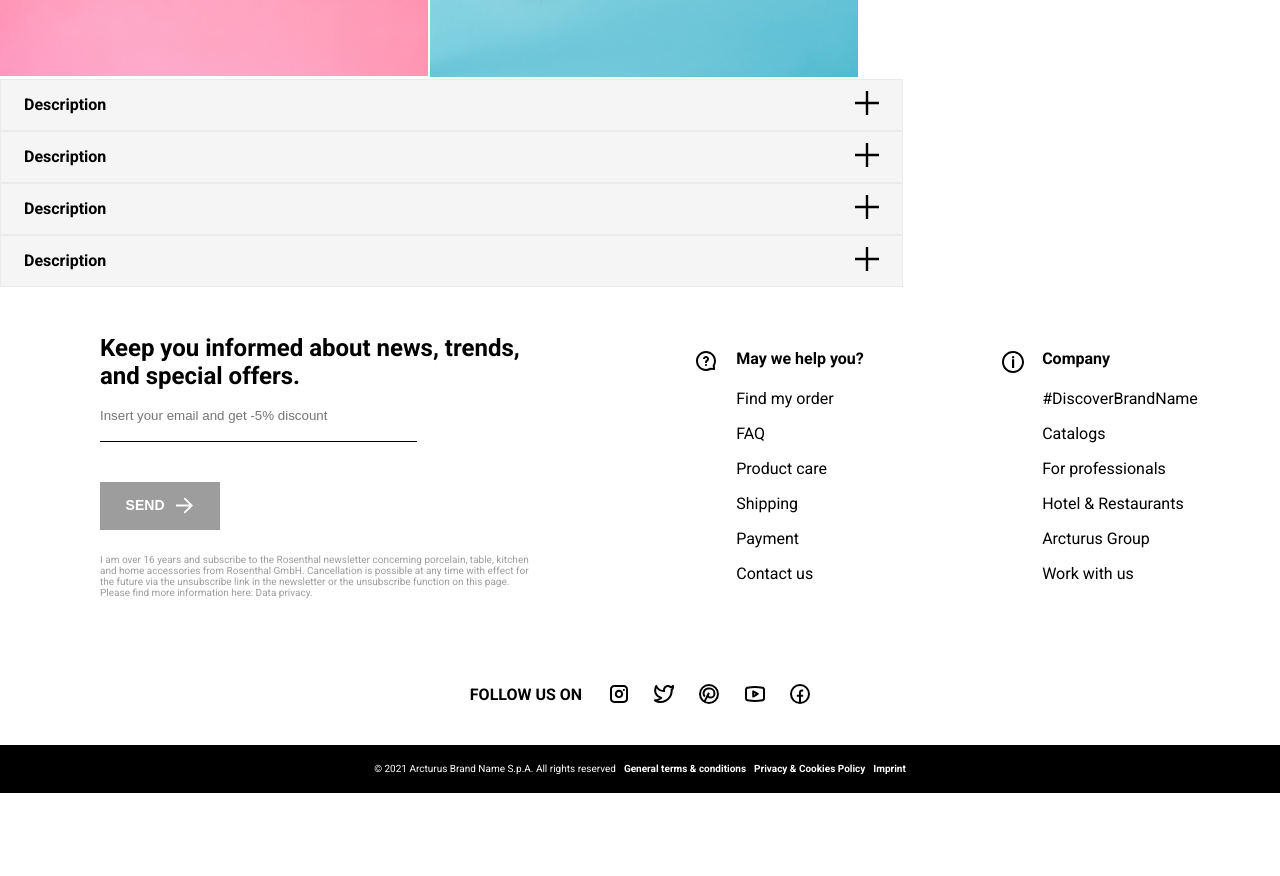
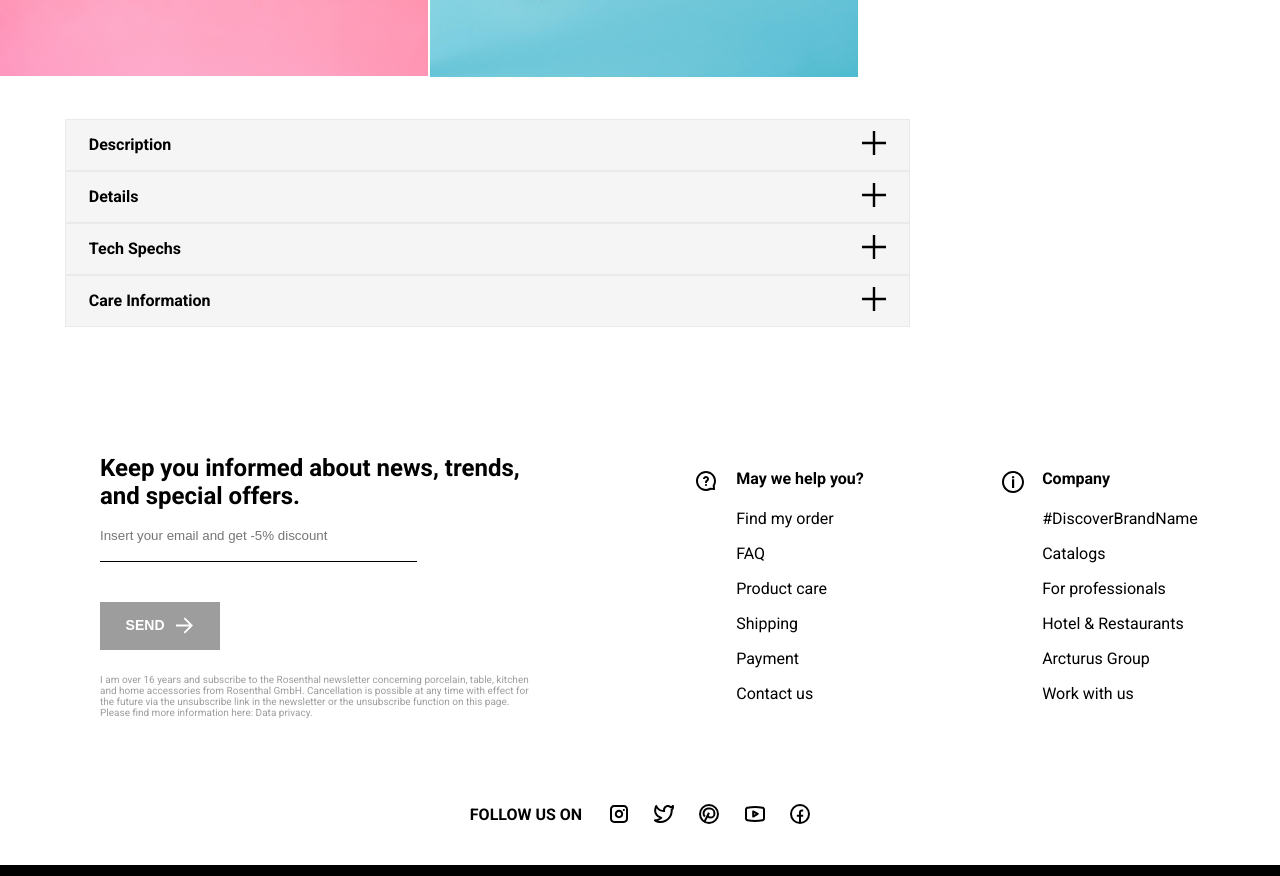
Before and after one commit to iryydo/fragoline, a website: page pages/product.html in a window 1280 px wide. Shown: the part 987-1863 px from the top of the page. Before the commit the page ends 1780 px from the top, so only its background shows below. Drawn offline with nearby package versions, Linux system fonts and the light colour scheme.

Commit message:
ufficialmente conclusi accordion

```diff
--- a/pages/product.html
+++ b/pages/product.html
@@ -152,26 +152,25 @@
                     </button>
                 </div>
             </div>
-
-            <div class="accordion">
+            <div class="accordion accordion__product">
                 <h3 class="accordion-title plus-icon">Description</h3>
                 <p class="accordion-content hidden">Lorem ipsum dolor sit amet consectetur adipisicing elit. Quasi
                     cumque
                     ducimus porro, quae tempore recusandae repellat tenetur quisquam consequatur. Vel minus maxime
                     repellat enim animi qui tenetur corporis recusandae fuga.</p>
-                <h3 class="accordion-title plus-icon">Description</h3>
+                <h3 class="accordion-title plus-icon">Details</h3>
                 <p class="accordion-content hidden">Lorem ipsum dolor sit amet consectetur adipisicing elit. Quasi
                     cumque
                     ducimus porro, quae
                     tempore recusandae repellat tenetur quisquam consequatur. Vel minus maxime repellat enim animi qui
                     tenetur corporis
                     recusandae fuga.</p>
-                <h3 class="accordion-title plus-icon">Description</h3>
+                <h3 class="accordion-title plus-icon">Tech Spechs</h3>
                 <p class="accordion-content hidden">Lorem ipsum dolor sit amet consectetur adipisicing elit. Quasi
                     cumque
                     ducimus porro, quae tempore recusandae repellat tenetur quisquam consequatur. Vel minus maxime
                     repellat enim animi qui tenetur corporis recusandae fuga.</p>
-                <h3 class="accordion-title plus-icon">Description</h3>
+                <h3 class="accordion-title plus-icon">Care Information</h3>
                 <p class="accordion-content hidden">Lorem ipsum dolor sit amet consectetur adipisicing elit. Quasi
                     cumque
                     ducimus porro, quae
--- a/src/scss/single-product/_product-accordion.scss
+++ b/src/scss/single-product/_product-accordion.scss
@@ -9,6 +9,13 @@
     background-color: #F5F5F5;
     border: 1px solid #eaeaea;
     transition: 0.4s;
+}
+
+.accordion__product {
+    p {
+        max-width: 903px;
+        padding: 24px;
+    }
 }
 
 .hidden {
@@ -29,7 +36,23 @@
     }
 }
 
-@media (max-width: 1023px) {}
+@media (max-width: 1023px) {
+    .accordion__product {
+        margin: 32px 0;
+    }
+
+    .product-media {
+        background-color: #F5F5F5;
+    }
+}
 
 
-@media (min-width: 1024px) {}
+@media (min-width: 1024px) {
+
+
+    .accordion__product {
+        margin: 40px auto 80px 5.0625%;
+        width: 66%;
+
+    }
+}
```
Also changed, not shown: assets/css/product.css, 1 other file.
